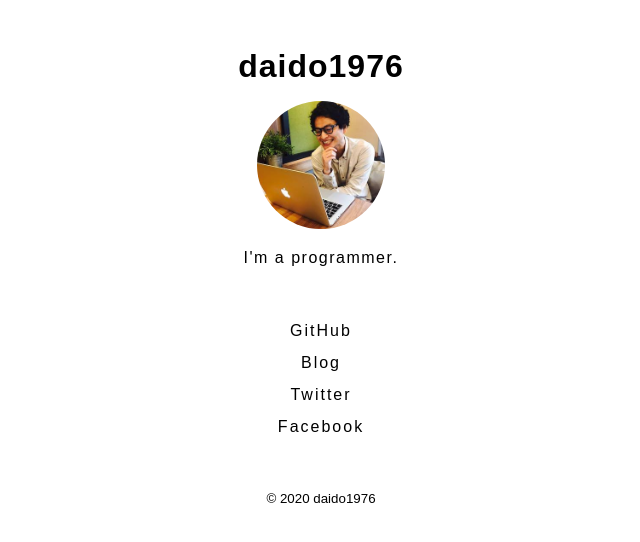
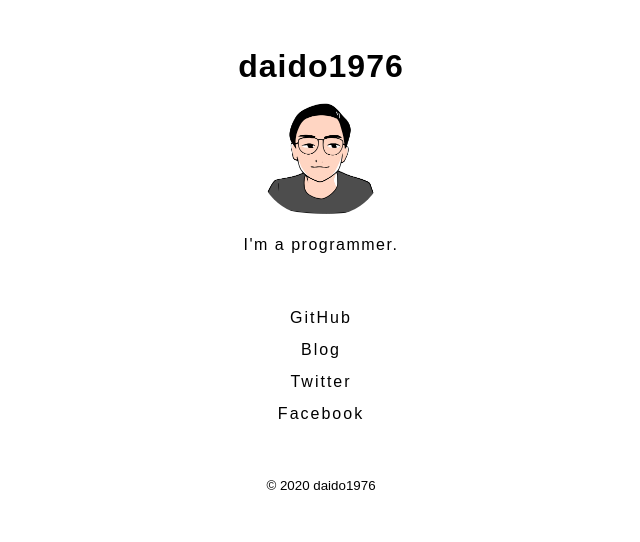
Before and after one commit to daido1976/daido1976.github.io, a plain HTML site: page index.html in a window 1280 px wide. Shown: the whole page, without its empty margins (319-959 px from the left). Drawn offline with Linux system fonts and the light colour scheme.

Commit message:
Cahnge profile image

```diff
--- a/index.css
+++ b/index.css
@@ -19,7 +19,6 @@ header h1 {
 header img {
   min-width: 128px;
   width: 128px;
-  height: 128px;
   border-radius: 128px;
   margin-top: 1rem;
 }
--- a/index.html
+++ b/index.html
@@ -27,12 +27,7 @@
   <body>
     <header>
       <h1>daido1976</h1>
-      <img
-        src="images/daido.jpg"
-        alt="profile image"
-        width="128"
-        height="128"
-      />
+      <img src="images/daichan.png" alt="profile image" />
       <p>I'm a programmer.</p>
     </header>
 
```
Also changed, not shown: images/daichan.png (added), images/daido.jpg (deleted).
